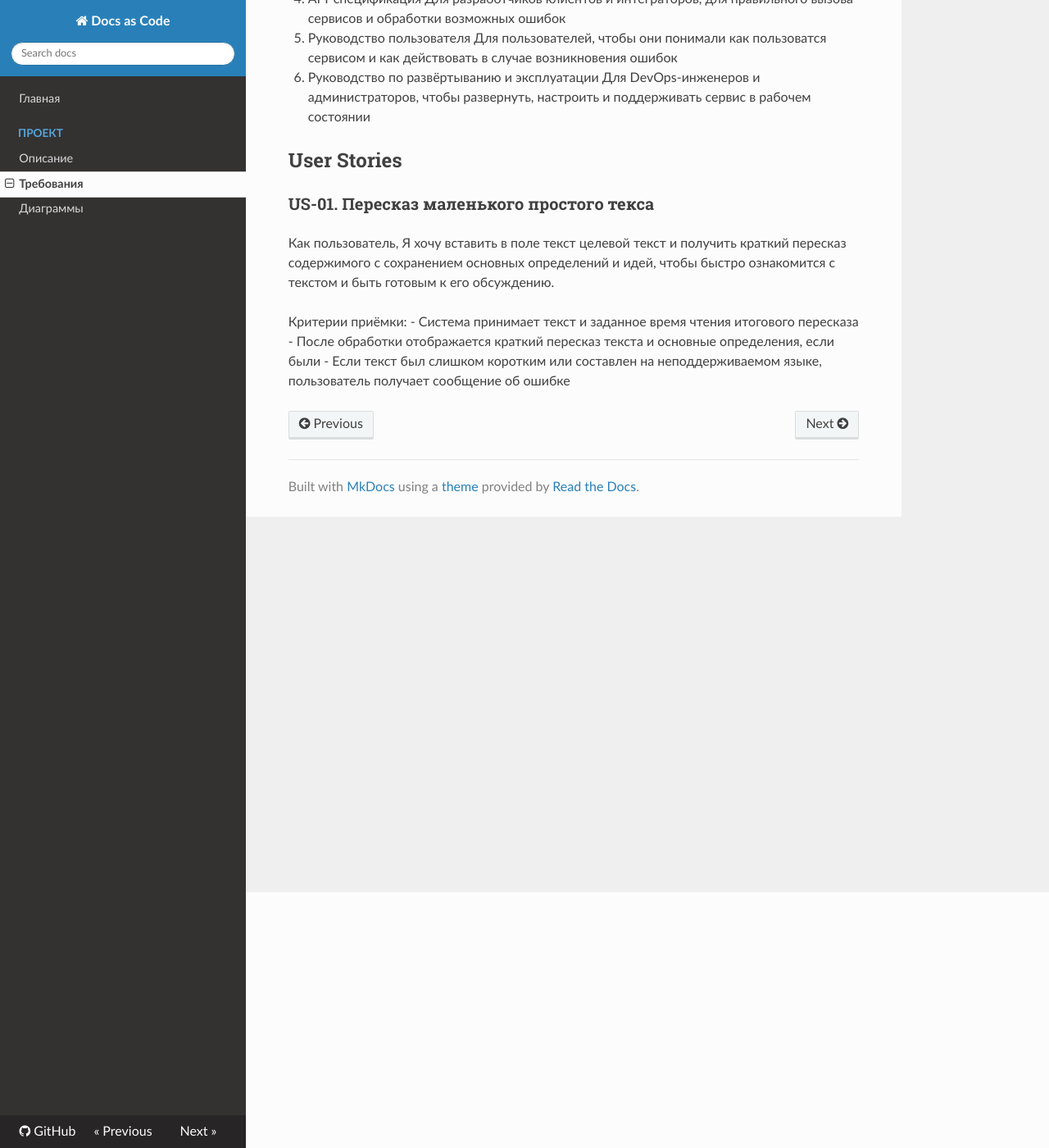
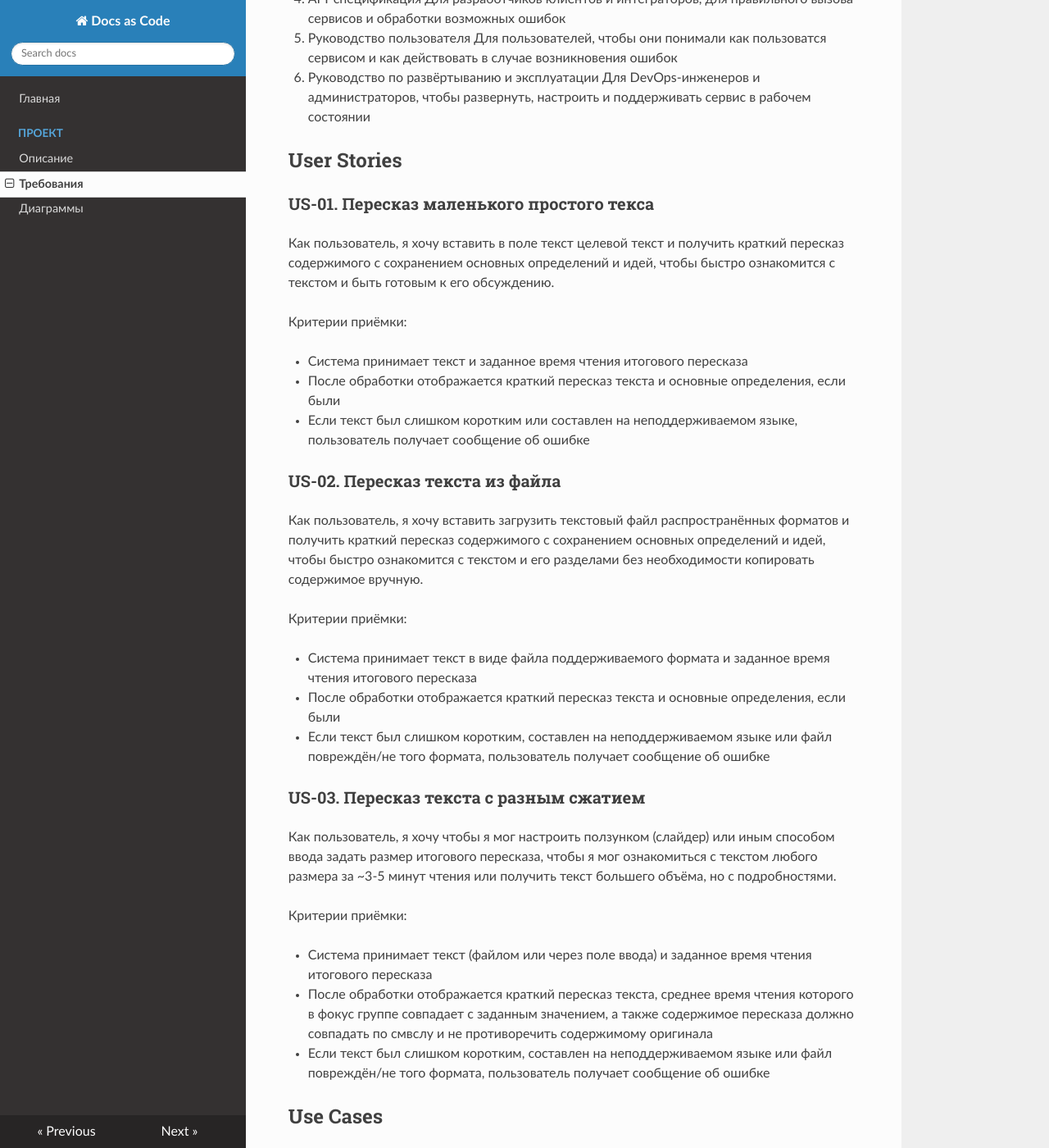
Before and after one commit to NoSignificantWorries/docs-as-code, an MkDocs documentation site: the page built from docs/project/requirements.md, in a window 1280 px wide and 1400 px high, scrolled down 312 px. Shown: the whole window at 82% size. Built offline with MkDocs 1.6.1, drawn with Linux system fonts in a browser that asks for light colours; nearby versions of some CDN libraries; some of the changed text lies outside the part shown.

Commit message:
Add project requirements and diagrams

```diff
--- a/docs/project/requirements.md
+++ b/docs/project/requirements.md
@@ -15,14 +15,71 @@
 
 
 ## User Stories
-
 ### US-01. Пересказ маленького простого текса
 
 Как пользователь,
-Я хочу вставить в поле текст целевой текст и получить краткий пересказ содержимого с сохранением основных определений и идей,
+я хочу вставить в поле текст целевой текст и получить краткий пересказ содержимого с сохранением основных определений и идей,
 чтобы быстро ознакомится с текстом и быть готовым к его обсуждению.
 
 Критерии приёмки:
+
 - Система принимает текст и заданное время чтения итогового пересказа
 - После обработки отображается краткий пересказ текста и основные определения, если были
 - Если текст был слишком коротким или составлен на неподдерживаемом языке, пользователь получает сообщение об ошибке
+
+
+### US-02. Пересказ текста из файла
+
+Как пользователь,
+я хочу вставить загрузить текстовый файл распространённых форматов и получить краткий пересказ содержимого с сохранением основных определений и идей,
+чтобы быстро ознакомится с текстом и его разделами без необходимости копировать содержимое вручную.
+
+Критерии приёмки:
+
+- Система принимает текст в виде файла поддерживаемого формата и заданное время чтения итогового пересказа
+- После обработки отображается краткий пересказ текста и основные определения, если были
+- Если текст был слишком коротким, составлен на неподдерживаемом языке или файл повреждён/не того формата, пользователь получает сообщение об ошибке
+
+
+### US-03. Пересказ текста с разным сжатием
+
+Как пользователь,
+я хочу чтобы я мог настроить ползунком (слайдер) или иным способом ввода задать размер итогового пересказа,
+чтобы я мог ознакомиться с текстом любого размера за ~3-5 минут чтения или получить текст большего объёма, но с подробностями.
+
+Критерии приёмки:
+
+- Система принимает текст (файлом или через поле ввода) и заданное время чтения итогового пересказа
+- После обработки отображается краткий пересказ текста, среднее время чтения которого в фокус группе совпадает с заданным значением, а также содержимое пересказа должно совпадать по смвслу и не противоречить содержимому оригинала
+- Если текст был слишком коротким, составлен на неподдерживаемом языке или файл повреждён/не того формата, пользователь получает сообщение об ошибке
+
+
+## Use Cases
+### UC-01. Краткий пересказ загруженного текста
+
+**Актор:** пользователь
+
+**Цель:** сгенерировать краткий пересказ загруженного текста с заданным временем прочтения
+
+**Предусловие:** отсутствует
+
+
+**Основной сценарий:**
+
+1. Пользователь загружает текст в поле ввода или прикрепляет файл.
+2. Система открывает файл, если пользователь выбрал именно режим работы с файлами.
+4. Система проверяет текст на длину и разрешённые символы.
+6. Система передаёт текст и заданное время прочтения ML-модели.
+7. ML-модель генерирует краткий пересказ текста.
+8. Система получает результат.
+9. Пользователь видит сообщение результат обработки текста.
+
+
+**Альтернативный сценарий:**
+
+Если система не может открыть файл или параметры введёного текста не совпадают, пользователь получает сообщение об ошибке с указанием допустимых параметров текста и расширений файлов.
+
+
+**Результат:**
+
+Сгенерирован краткий пересказ заданного текста заданной длины, или получено сообщение об ошибке и указания по исправлению ввода.
--- a/mkdocs.yml
+++ b/mkdocs.yml
@@ -1,5 +1,4 @@
 site_name: Docs as Code
-repo_url: https://github.com/NoSignificantWorries/docs-as-code.git
 
 
 theme:
```
Also changed, not shown: docs/project/diagrams.md (+85 -0 lines), docs/project/overview.md (added, +32 -0 lines), docs/project/overwiew.md (deleted, +0 -12 lines), screenshots/class_diagram.png (added), screenshots/sequence_diagram.png (added).
